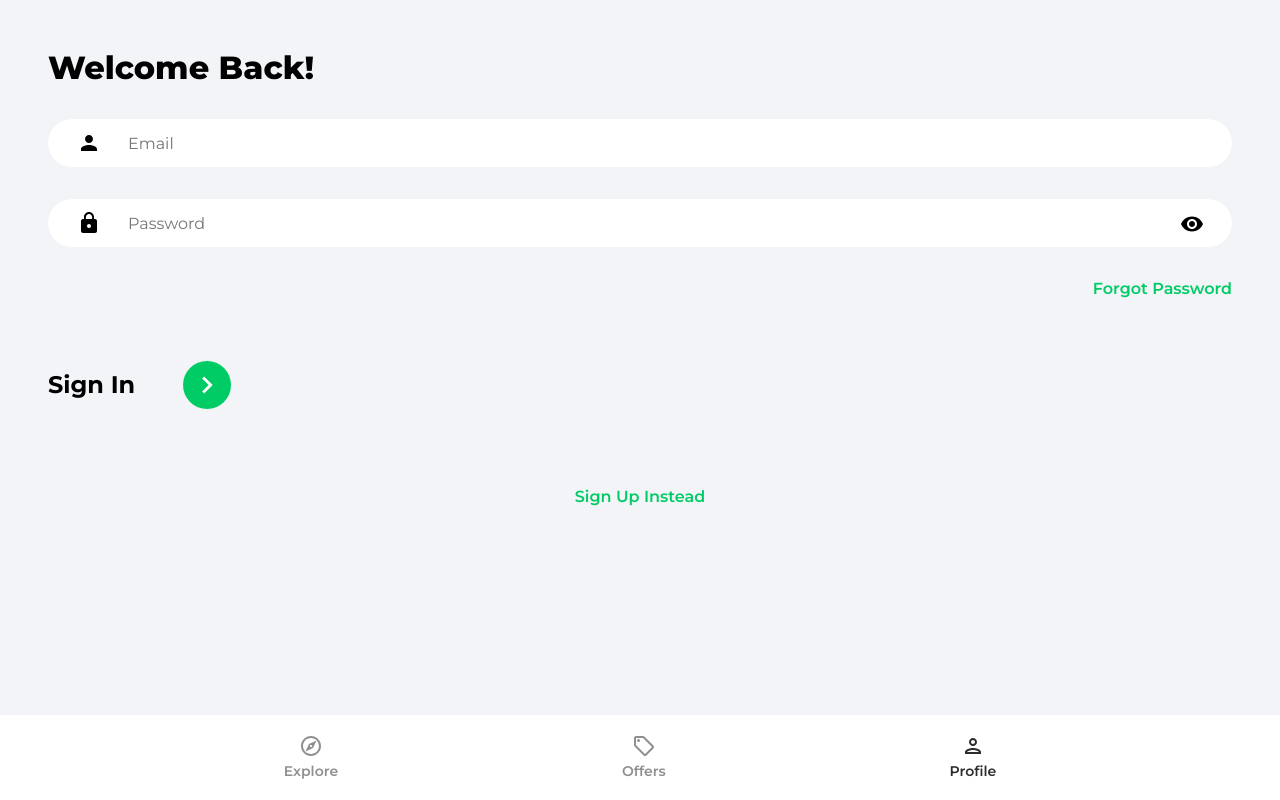
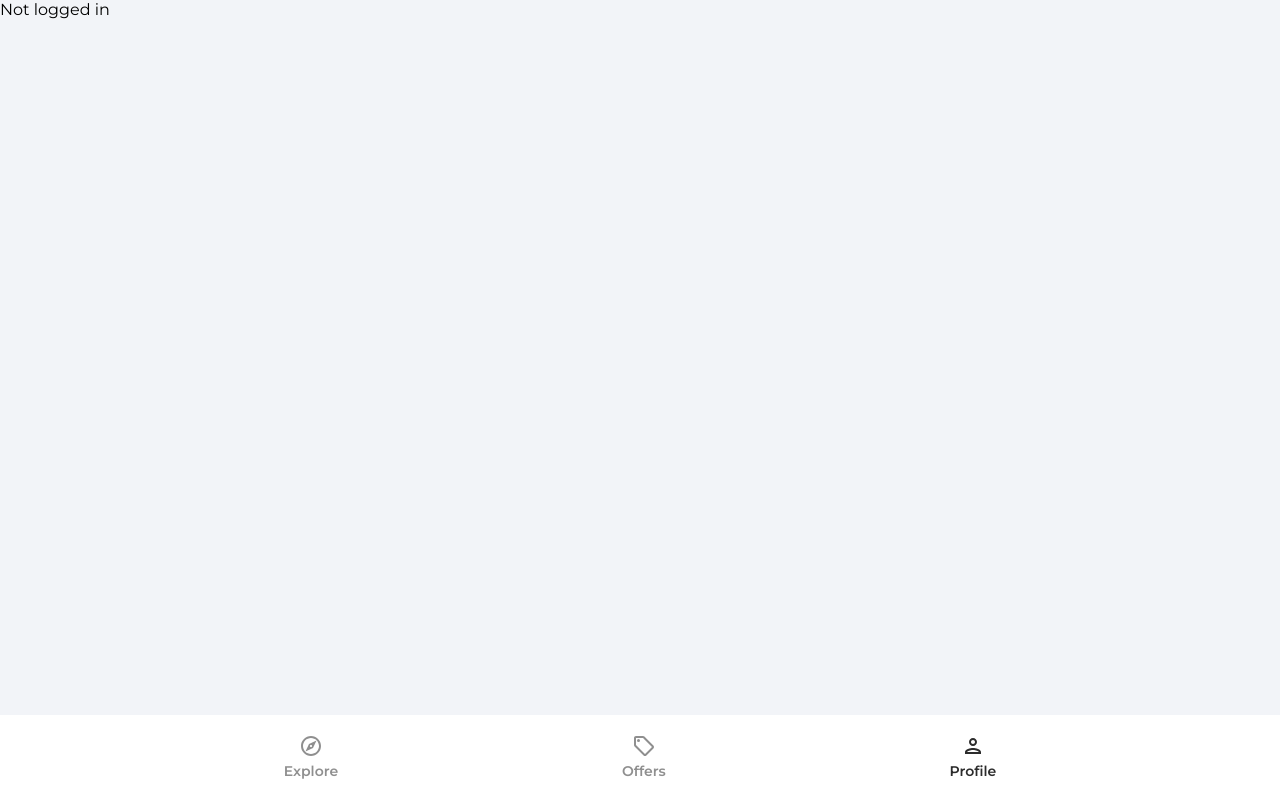
Before and after one commit to NatYarm/house-marketplace, a React (Create React App) app: page /profile in a window 1280 px wide. Built offline with nearby package versions, Linux system fonts and the light colour scheme.

Commit message:
User Sign In

```diff
--- a/src/App.js
+++ b/src/App.js
@@ -13,7 +13,7 @@ function App() {
         <Routes>
           <Route path="/" element={<Explore />} />
           <Route path="/offers" element={<Offers />} />
-          <Route path="/profile" element={<SignIn />} />
+          <Route path="/profile" element={<Profile />} />
           <Route path="/sign-in" element={<SignIn />} />
           <Route path="/sign-up" element={<SignUp />} />
           <Route path="/forgot-password" element={<ForgotPassword />} />
--- a/src/firebase.config.js
+++ b/src/firebase.config.js
@@ -1,6 +1,7 @@
 // Import the functions you need from the SDKs you need
 import { initializeApp } from 'firebase/app';
 import { getFirestore } from 'firebase/firestore';
+import { getAuth } from 'firebase/auth';
 
 const firebaseConfig = {
   apiKey: 'AIzaSyD17Zns_8cj2SGB1_r7qmWKtFiNxGXbCqc',
@@ -14,3 +15,4 @@ const firebaseConfig = {
 // Initialize Firebase
 initializeApp(firebaseConfig);
 export const db = getFirestore();
+export const auth = getAuth();
--- a/src/pages/Profile.jsx
+++ b/src/pages/Profile.jsx
@@ -1,5 +1,12 @@
+import { useState, useEffect } from 'react';
+import { auth } from '../firebase.config';
+
 const Profile = () => {
-  return <div>Profile</div>;
+  const [user, setUser] = useState(null);
+  useEffect(() => {
+    setUser(auth.currentUser);
+  }, []);
+  return user ? <h1>{user.displayName}</h1> : 'Not logged in';
 };
 
 export default Profile;
--- a/src/pages/SignIn.jsx
+++ b/src/pages/SignIn.jsx
@@ -1,5 +1,7 @@
 import { useState } from 'react';
 import { Link, useNavigate } from 'react-router-dom';
+import { signInWithEmailAndPassword } from 'firebase/auth';
+import { auth } from '../firebase.config';
 import { ReactComponent as ArrowRightIcon } from '../assets/svg/keyboardArrowRightIcon.svg';
 import visibilityIcon from '../assets/svg/visibilityIcon.svg';
 
@@ -21,6 +23,18 @@ const SignIn = () => {
     }));
   };
 
+  const handleSubmit = async (e) => {
+    e.preventDefault();
+
+    try {
+      const { user } = await signInWithEmailAndPassword(auth, email, password);
+
+      if (user) {
+        navigate('/');
+      }
+    } catch (error) {}
+  };
+
   return (
     <>
       <div className="pageContainer">
@@ -28,7 +42,7 @@ const SignIn = () => {
           <p className="pageHeader">Welcome Back!</p>
         </header>
         <main>
-          <form>
+          <form onSubmit={handleSubmit}>
             <input
               type="email"
               className="emailInput"
--- a/src/pages/SignUp.jsx
+++ b/src/pages/SignUp.jsx
@@ -1,12 +1,8 @@
 import { useState } from 'react';
 import { Link, useNavigate } from 'react-router-dom';
-import {
-  getAuth,
-  createUserWithEmailAndPassword,
-  updateProfile,
-} from 'firebase/auth';
+import { createUserWithEmailAndPassword, updateProfile } from 'firebase/auth';
 import { setDoc, doc, serverTimestamp } from 'firebase/firestore';
-import { db } from '../firebase.config';
+import { db, auth } from '../firebase.config';
 
 import { ReactComponent as ArrowRightIcon } from '../assets/svg/keyboardArrowRightIcon.svg';
 import visibilityIcon from '../assets/svg/visibilityIcon.svg';
@@ -34,8 +30,6 @@ const SignUp = () => {
     e.preventDefault();
 
     try {
-      const auth = getAuth();
-
       const { user } = await createUserWithEmailAndPassword(
         auth,
         email,
@@ -45,8 +39,6 @@ const SignUp = () => {
       await updateProfile(auth.currentUser, {
         displayName,
       });
-
-      console.log(user);
 
       const formDataCopy = { ...formData };
       delete formDataCopy.password;
```
